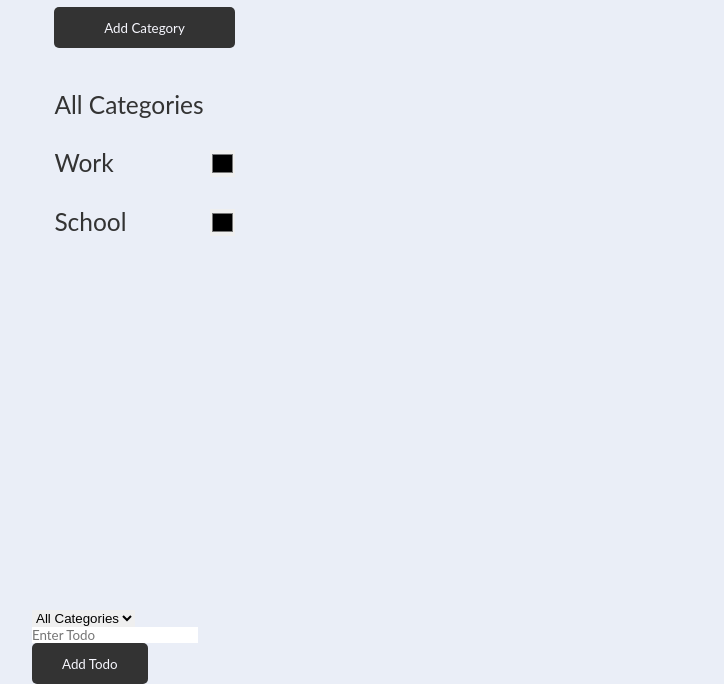
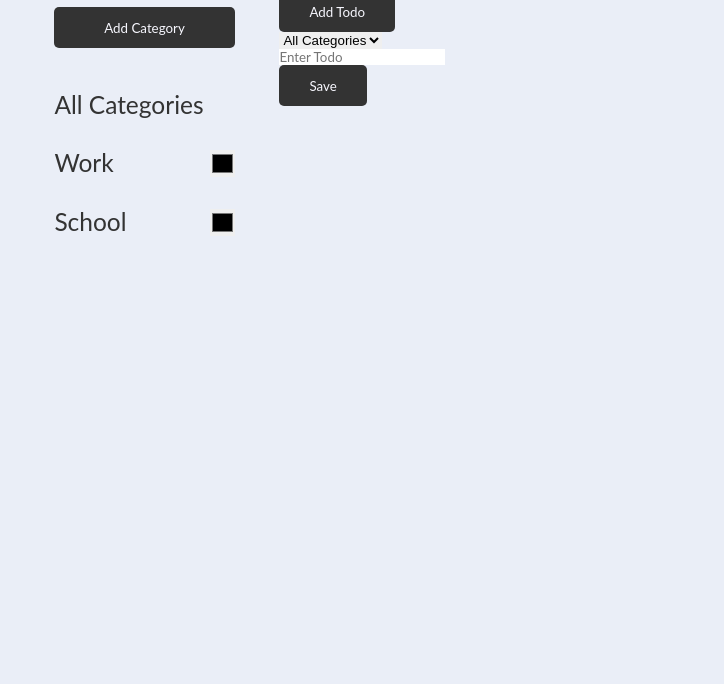
Before and after one commit to Valentyn13/Todo-App, a plain HTML site: page index.html in a window 1280 px wide. Shown: the part 158-842 px from the top of the page, without its empty margins (0-724 px from the left). After the commit the page ends 800 px from the top, so only its background shows below. Drawn offline with Linux system fonts and the light colour scheme.

Commit message:
bugs fixed and edit section done

```diff
--- a/index.html
+++ b/index.html
@@ -42,7 +42,6 @@
                     <h1 class="header-title">Welcome Back, <strong>Developer Studio</strong></h1>
                     <div class="currently-viewing" data-currently-viewing>You are currently viewing All Categories</div>
                 </div>
-    </div>
             <!-- Create Todo Form -->
             <form class="create-todo-form" data-new-todo-form>
                 <div class="form-control">
@@ -57,5 +56,21 @@
                     <i class="fa fa-plus" aria-hidden="true"></i> Add Todo
                 </button>
             </form>
+                            <!-- Update Todo Form -->
+                            <form class="edit-todo-form" data-edit-todo-form>
+                                <div class="form-control">
+                                    <select data-edit-todo-select>
+                                        <option value="">All Categories</option>
+                                    </select>
+                                </div>
+                                <div class="form-control">
+                                    <input type="text" data-edit-todo-input placeholder="Enter Todo" required>
+                                </div>
+                                <button class="btn btn-primary">Save</button>
+                            </form>
+                        </header>
+    </div>
+
+
 </body>
 </html>
```
Lines whose indentation alone changed are shown as unchanged.
